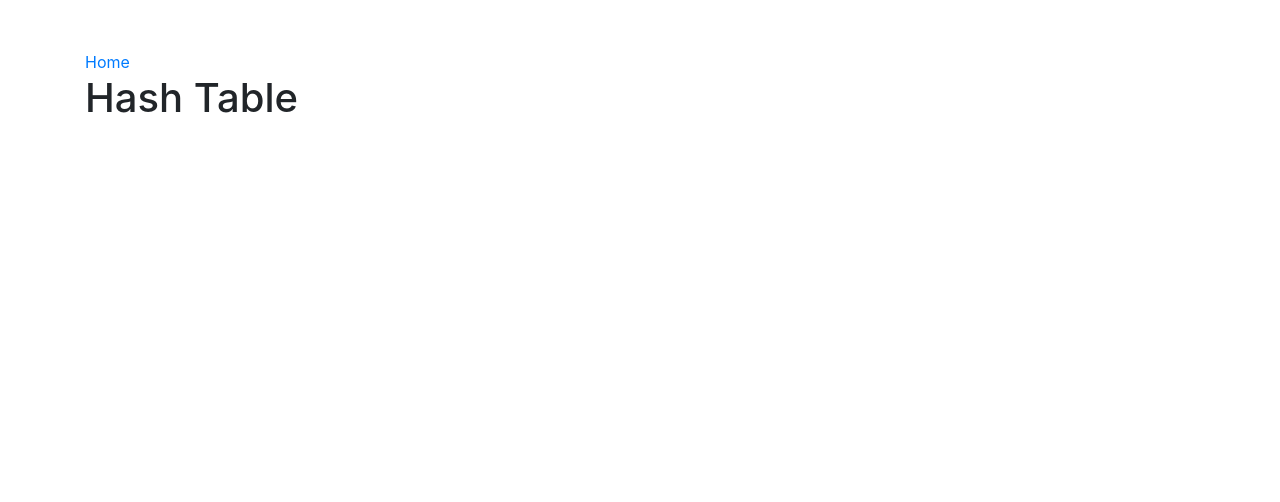
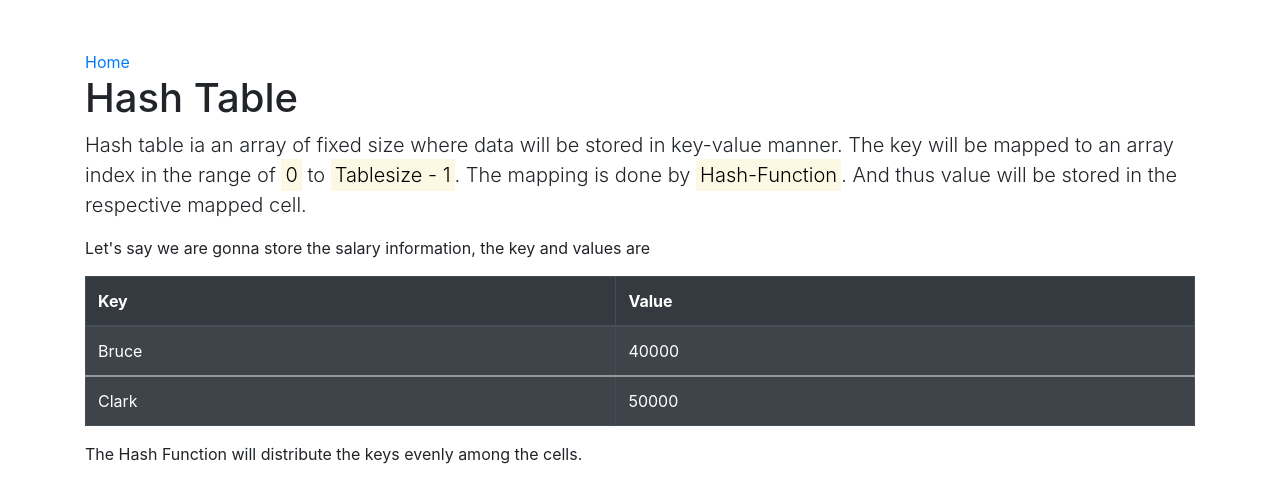
Before and after one commit to Madhubalajb/DS-Visualize-in-JS, a React (Create React App) app: page /Hash_Table in a window 1280 px wide. Shown: the top 502 px of the page. Built offline with nearby package versions, Linux system fonts and the light colour scheme; a web font is replaced by a local one.

Commit message:
Hash Table

```diff
--- a/src/components/HashTable.js
+++ b/src/components/HashTable.js
@@ -1,5 +1,5 @@
 import React from 'react'
-import { Container } from 'react-bootstrap'
+import { Container, Table } from 'react-bootstrap'
 import { Link } from 'react-router-dom'
 
 const HashTable = () => {
@@ -7,6 +7,33 @@ const HashTable = () => {
         <Container>
             <Link to="/">Home</Link>
             <h1>Hash Table</h1>
+            <p className="lead">
+                Hash table ia an array of fixed size where data will be stored in key-value manner. The key will be mapped to an array index
+                in the range of <mark>0</mark> to <mark>Tablesize - 1</mark>. The mapping is done by <mark>Hash-Function</mark>. And thus value
+                will be stored in the respective mapped cell.
+            </p>
+            <p>Let's say we are gonna store the salary information, the key and values are</p>
+            <Table striped bordered hover variant="dark">
+                <thead>
+                    <tr>
+                        <th>Key</th>
+                        <th>Value</th>
+                    </tr>
+                </thead>
+                <tbody>
+                    <tr>
+                        <td>Bruce</td>
+                        <td>40000</td>
+                    </tr>
+                </tbody>
+                <tbody>
+                    <tr>
+                        <td>Clark</td>
+                        <td>50000</td>
+                    </tr>
+                </tbody>
+            </Table>
+            <p>The Hash Function will distribute the keys evenly among the cells.</p>
         </Container>
     )
 }
```
